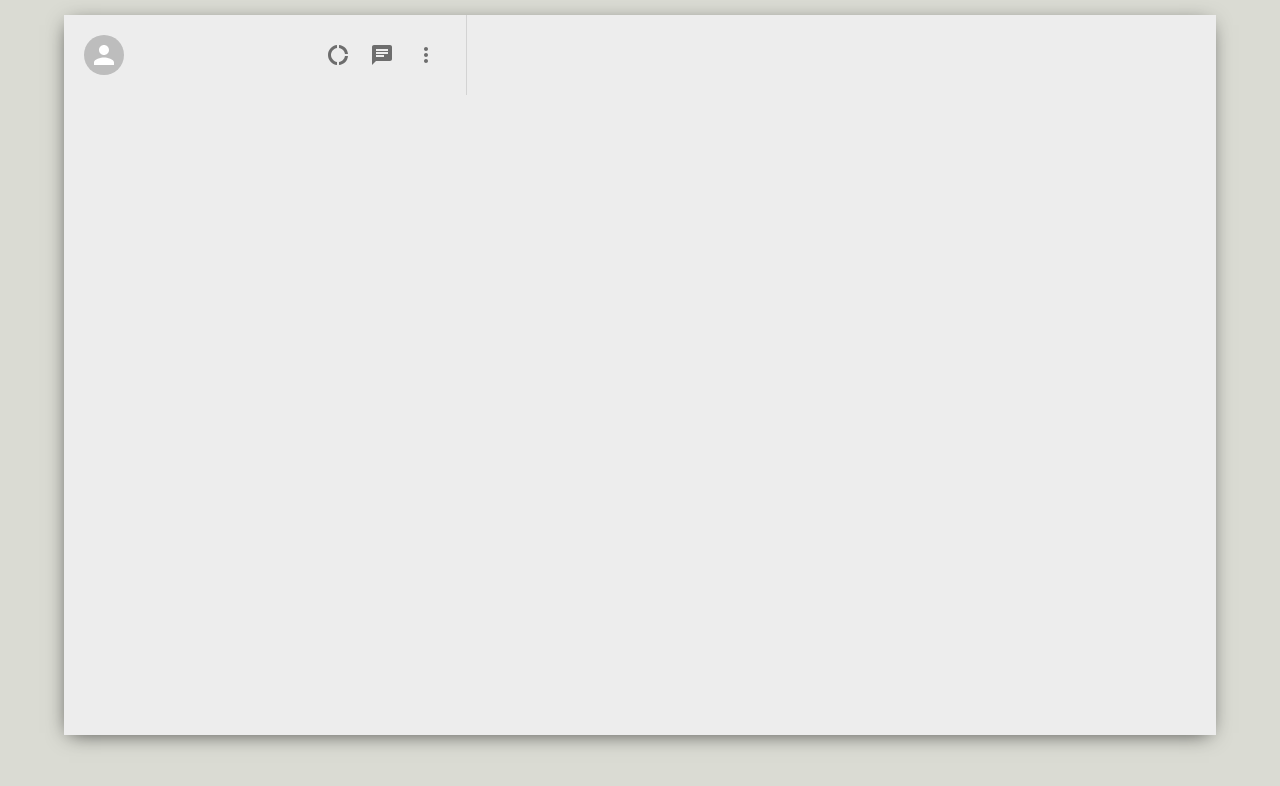
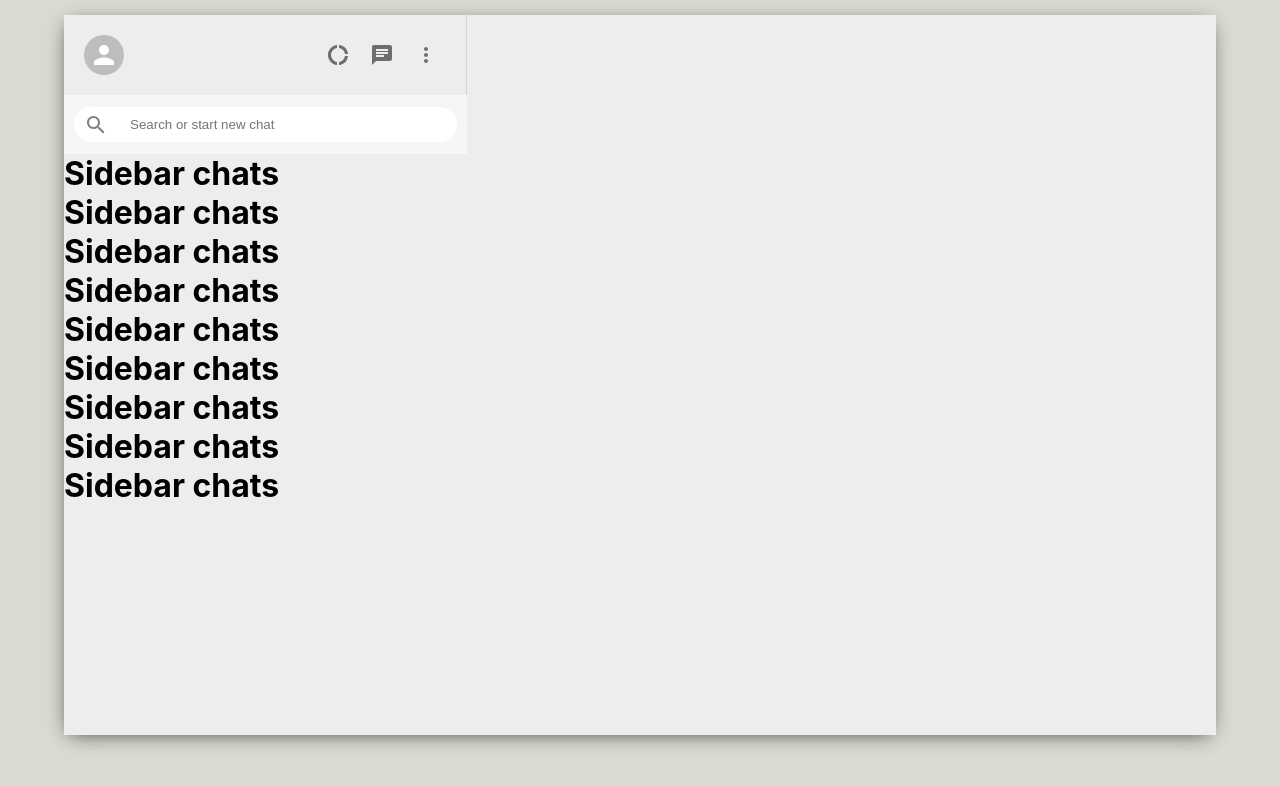
Before and after one commit to nomikhan777/Whats-app-clone, a React (Create React App) app: page / in a window 1280 px wide. Shown: the top 786 px of the page. Built offline with nearby package versions, Linux system fonts and the light colour scheme.

Commit message:
new commit

```diff
--- a/src/Sidebar.css
+++ b/src/Sidebar.css
@@ -1,4 +1,6 @@
 .sidebar {
+    display: flex;
+    flex-direction: column;
   flex: 0.35;
 }
 
@@ -8,6 +10,35 @@
   padding: 20px;
   border-right: 1px solid lightgray;
 }
+
+.sidebar__search{
+    display: flex;
+    align-items: center;
+    background-color: #f6f6f6;
+    height: 39px;
+    padding: 10px;
+}
+.sidebar__searchContainer{
+    display: flex;
+    align-items: center;
+    background-color: white;
+    width: 100%;
+    height: 35px;
+    border-radius: 20px;
+
+}
+.sidebar__searchContainer > input{
+    border: none;
+    margin-left: 10px;
+}
+
+.sidebar__searchContainer > .MuiSvgIcon-root{
+    color: gray;
+    padding: 10px;
+
+    }
+
+
 
 .sidebar__headerRight {
   display: flex;
--- a/src/Sidebar.js
+++ b/src/Sidebar.js
@@ -4,6 +4,8 @@ import "./Sidebar.css";
 import DonutLargeIcon from "@mui/icons-material/DonutLarge";
 import ChatIcon from "@mui/icons-material/Chat";
 import MoreVertIcon from "@mui/icons-material/MoreVert";
+import { SearchOutlined } from "@mui/icons-material";
+import SidebarChat from "./SidebarChat";
 
 function Sidebar() {
   return (
@@ -14,16 +16,33 @@ function Sidebar() {
           <IconButton>
             <DonutLargeIcon />
           </IconButton>
-           <IconButton>
-          <ChatIcon />
+          <IconButton>
+            <ChatIcon />
           </IconButton>
           <IconButton>
-          <MoreVertIcon />
+            <MoreVertIcon />
           </IconButton>
         </div>
       </div>
-      <div className="sidebar__search"></div>
-      <div className="sidebar__chats"></div>
+      <div className="sidebar__search">
+        <div className="sidebar__searchContainer">
+        <SearchOutlined />
+        <input placeholder="Search or start new chat" type="text" />
+        </div>
+
+      </div>
+      <div className="sidebar__chats">
+        <SidebarChat/>
+        <h1>Sidebar chats</h1>
+        <h1>Sidebar chats</h1>
+        <h1>Sidebar chats</h1>
+        <h1>Sidebar chats</h1>
+        <h1>Sidebar chats</h1>
+        <h1>Sidebar chats</h1>
+        <h1>Sidebar chats</h1>
+        <h1>Sidebar chats</h1>
+        <h1>Sidebar chats</h1>
+      </div>
     </div>
   );
 }
--- /dev/null
+++ b/src/SidebarChat.js
@@ -0,0 +1,12 @@
+import React from 'react'
+import './SidebarChat.css'
+
+function SidebarChat() {
+  return (
+    <div>
+
+    </div>
+  )
+}
+
+export default SidebarChat
```
Also changed, not shown: src/SidebarChat.css (added).
